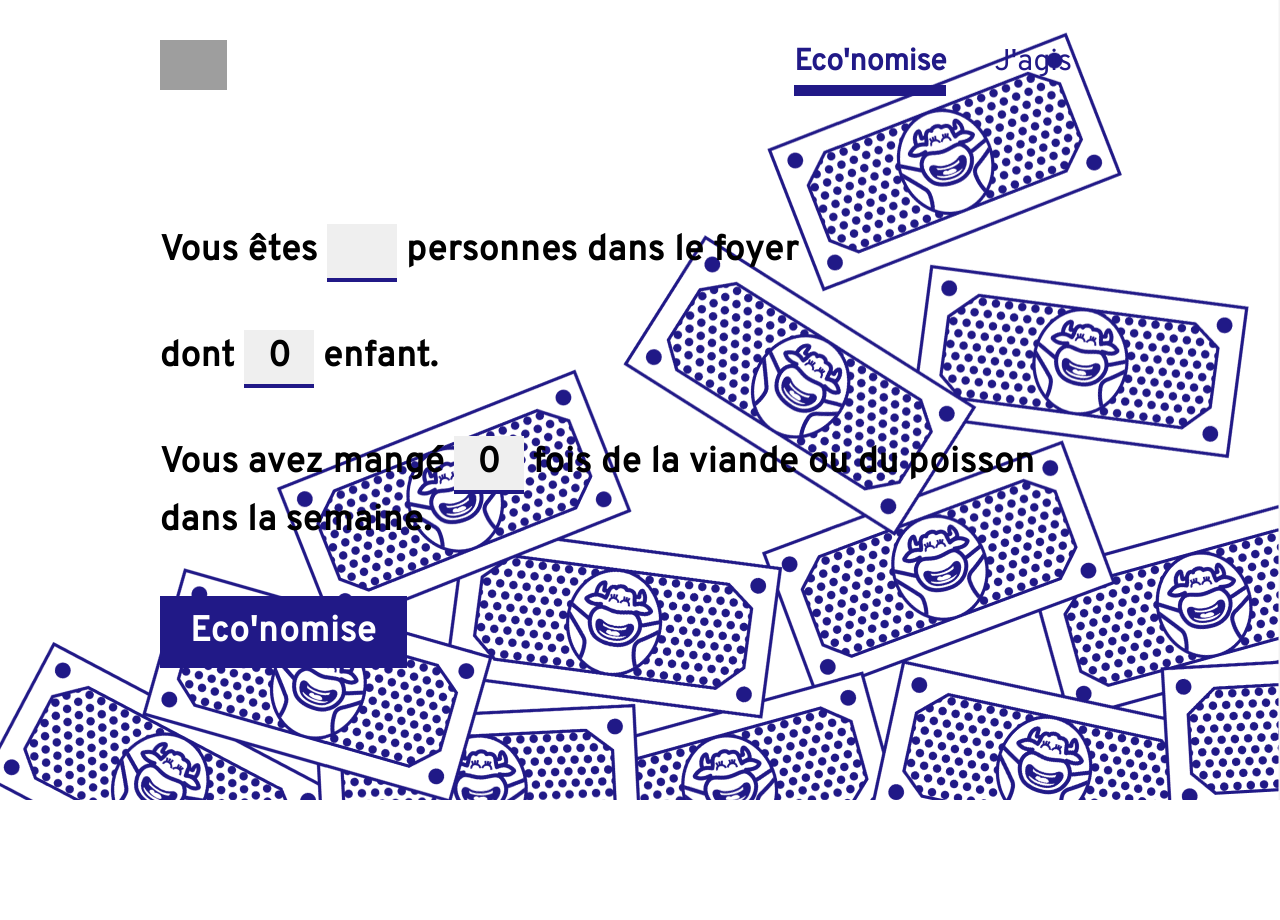
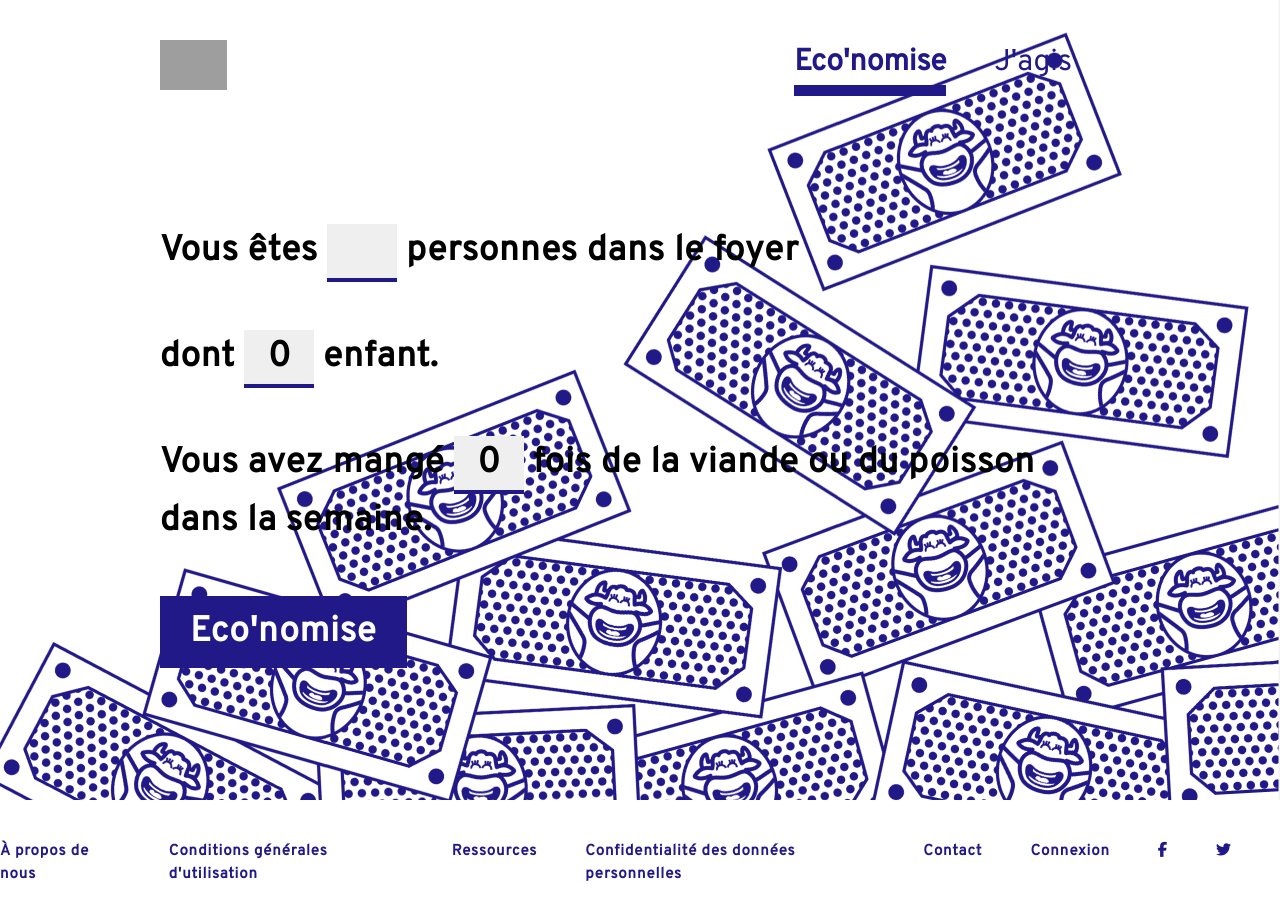
Before and after one commit to YamShadow/Meet-Your-Meat, a Vue app: page / in a window 1280 px wide. Shown: the top 920 px of the page. Before the commit the page ends 800 px from the top, so only its background shows below. Built offline with nearby package versions, Linux system fonts and the light colour scheme; grey boxes are pictures that could not be loaded; a web font is replaced by a local one.

Commit message:
Init Footer

```diff
--- /dev/null
+++ b/src/components/Footer.vue
@@ -0,0 +1,33 @@
+<template>
+  <div class="footer flex justify-center my-10">
+    <a href="#">À propos de nous</a>
+    <a href="#">Conditions générales d'utilisation</a>
+    <a href="#">Ressources</a>
+    <a href="#">Confidentialité des données personnelles</a>
+    <a href="#">Contact</a>
+    <a href="#">Connexion</a>
+    <a href="#">
+      <i class="fab fa-facebook-f"></i>
+    </a>
+    <a href="#">
+      <i class="fab fa-twitter"></i>
+    </a>
+  </div>
+</template>
+
+<script>
+export default {
+  name: "Footer"
+};
+</script>
+
+<!-- Add "scoped" attribute to limit CSS to this component only -->
+<style scoped>
+a {
+  margin-right: 3rem;
+  font-weight: bold;
+  font-size: 15px;
+  line-height: 23px;
+  letter-spacing: 0.894844px;
+}
+</style>
--- a/src/views/Home.vue
+++ b/src/views/Home.vue
@@ -38,6 +38,8 @@
     <div v-if="dataResult.display" class="relative">
       <Result :data="dataResult"></Result>
     </div>
+
+    <Footer></Footer>
   </div>
 </template>
 
@@ -45,12 +47,14 @@
 // @ is an alias to /src
 import Menu from "@/components/Menu.vue";
 import Result from "@/components/Result.vue";
+import Footer from "@/components/Footer.vue";
 
 export default {
   name: "home",
   components: {
     Menu,
-    Result
+    Result,
+    Footer
   },
   data() {
     return {
```
